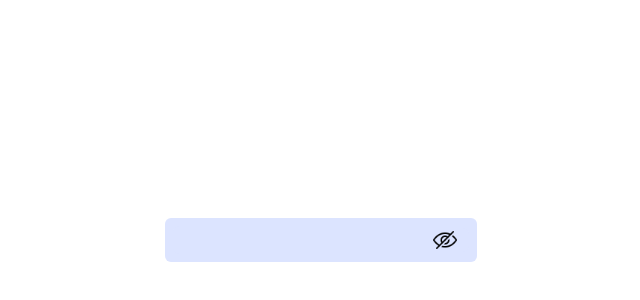
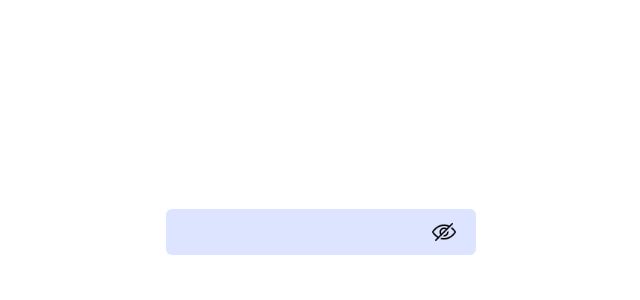
Before and after one commit to avi-codesmith/hide-show-password-input, a plain HTML site: page index.html in a window 1280 px wide. Shown: the part 160-460 px from the top of the page, without its empty margins (319-959 px from the left). Drawn offline with Linux system fonts and the light colour scheme.

Commit message:
Implement some bugs

```diff
--- a/script.js
+++ b/script.js
@@ -1,4 +1,4 @@
-// "use strict";
+"use strict";
 
 const wrapper = document.querySelector(".wrapper");
 const eye = document.querySelector(".hide");
--- a/style.css
+++ b/style.css
@@ -1,44 +1,33 @@
-* {
-  margin: 0;
-  padding: 0;
-  box-sizing: border-box;
-}
-
 .container {
   display: flex;
   align-items: center;
   justify-content: center;
-  height: 100vh;
+  height: 96vh;
 }
 
+.wrapper {
+  border-radius: 6px;
+  padding: 8px;
+  display: flex;
+  align-items: center;
+}
+
+.hide {
+  height: 24px;
+  padding: 1px 12px 1px 12px;
+  cursor: pointer;
+}
+
+.input {
+  height: 28px;
+  padding-left: 12px;
+  font-size: 18px;
+}
+
+.hide,
+.input,
 .wrapper {
   background-color: rgb(220, 228, 255);
   border: none;
   outline: none;
-  display: flex;
-  align-items: center;
-  justify-content: center;
-  border-radius: 6px;
-  padding: 8px;
 }
-
-.hide {
-  background-color: rgb(220, 228, 255);
-  border: none;
-  outline: none;
-  border-radius: 0 6px 6px 0;
-  height: 24px;
-  padding-right: 12px;
-  cursor: pointer;
-  margin-left: 16px;
-}
-
-.input {
-  border: none;
-  outline: none;
-  height: 28px;
-  border-radius: 6px 0 0 6px;
-  background-color: rgb(220, 228, 255);
-  padding-left: 12px;
-  font-size: 18px;
-}
```
